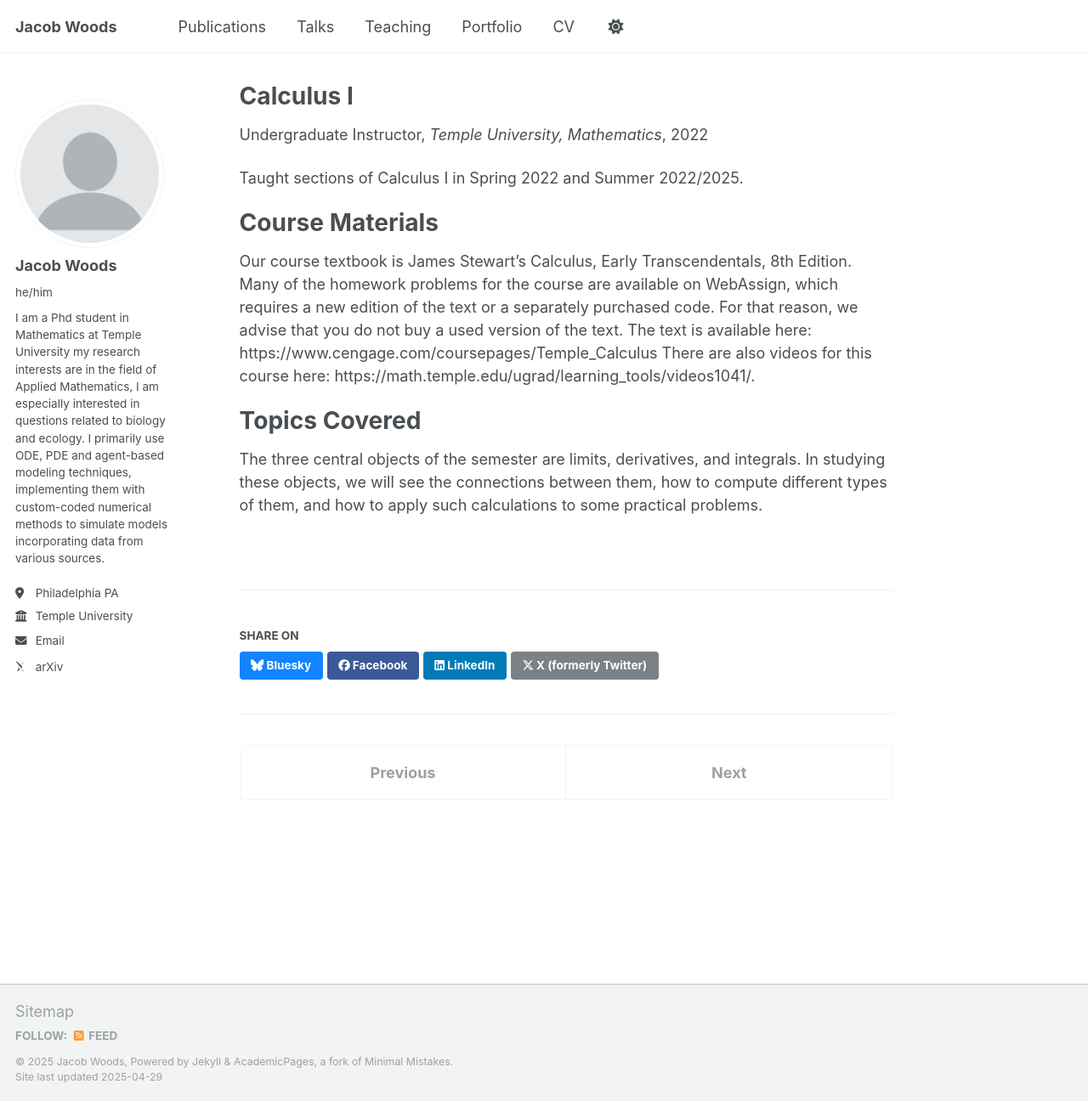
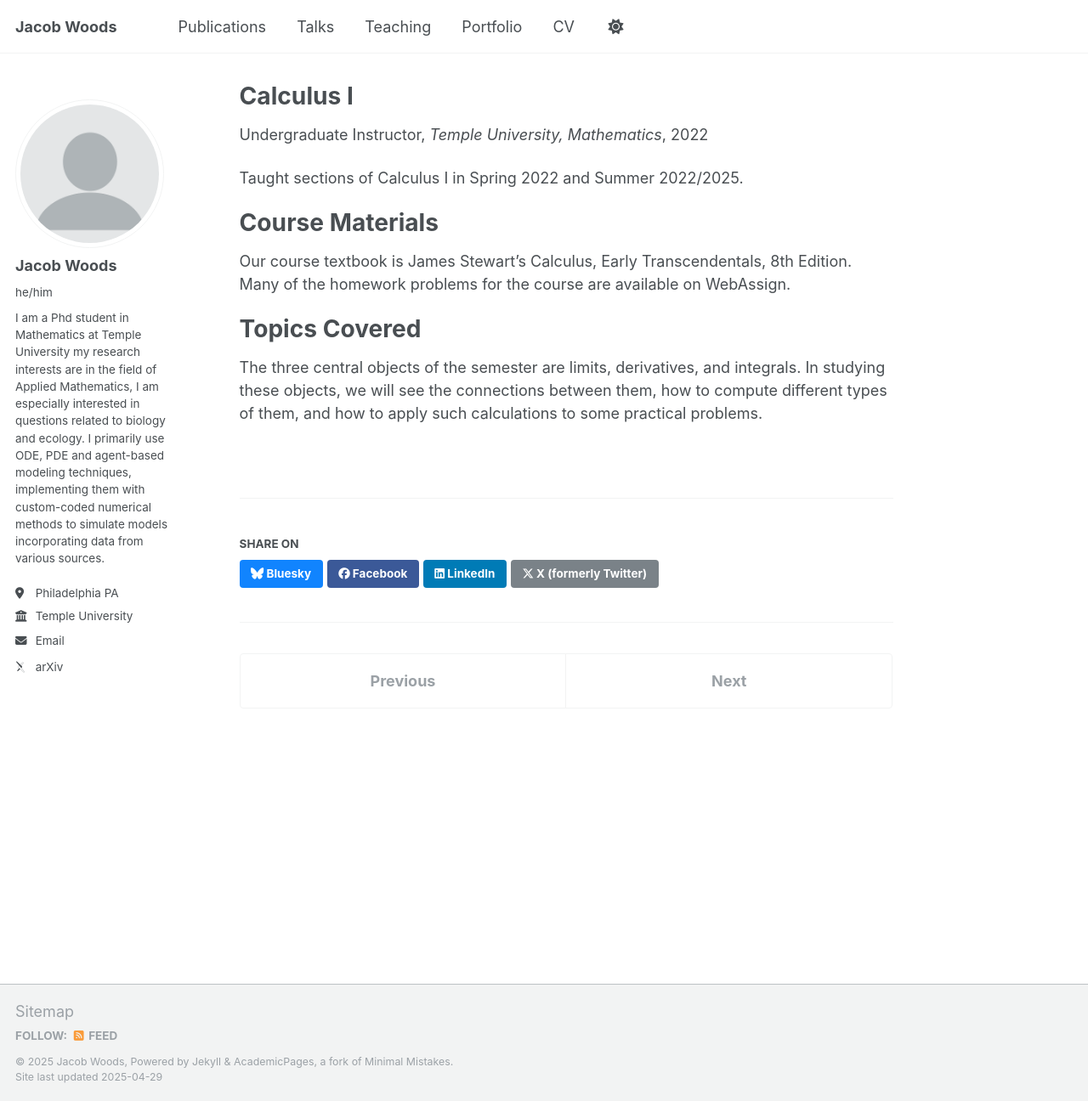
Before and after one commit to JacobWoods/JacobWoods.github.io, a Jekyll site: the page built from _teaching/Calc-1.md, in a window 1280 px wide and 1296 px high. Shown: the whole window at 85% size. Built offline with Jekyll 4.4.1, drawn with Linux system fonts in a browser that asks for light colours; some web fonts are replaced.

Commit message:
Update Calc-1.md

```diff
--- a/_teaching/Calc-1.md
+++ b/_teaching/Calc-1.md
@@ -14,7 +14,8 @@ location: "Philadelphia, Pa"
 
 Course Materials
 ======
-Our course textbook is James Stewart's Calculus, Early Transcendentals, 8th Edition. Many of the homework problems for the course are available on WebAssign, which requires a new edition of the text or a separately purchased code. For that reason, we advise that you do not buy a used version of the text. The text is available here: https://www.cengage.com/coursepages/Temple_Calculus There are also videos for this course here: https://math.temple.edu/ugrad/learning_tools/videos1041/.
+
+Our course textbook is James Stewart's Calculus, Early Transcendentals, 8th Edition. Many of the homework problems for the course are available on WebAssign.
 
 Topics Covered
 ======
```
